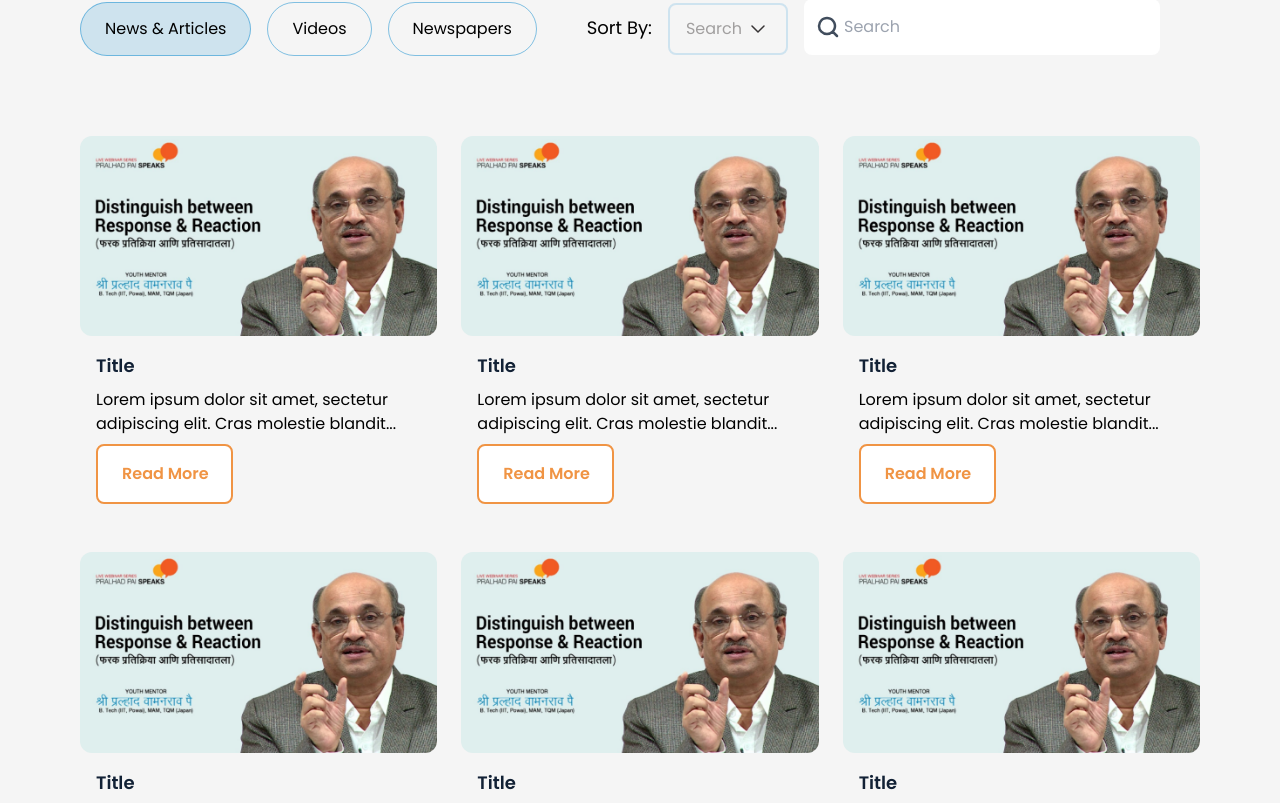
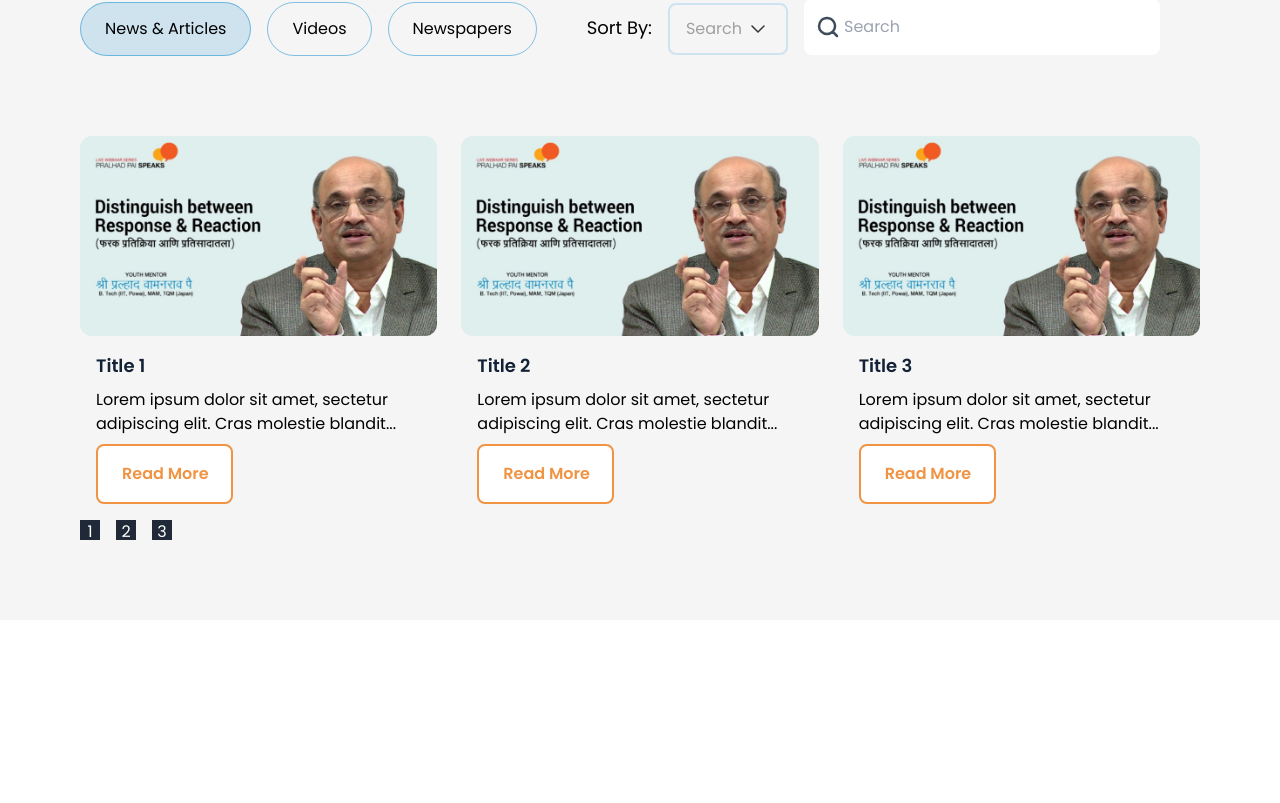
Before and after one commit to Lemon-Yellow-LLP/jeevanvidya, a React (Vite) app: page /media-press in a window 1280 px wide. Shown: the part 617-1420 px from the top of the page. After the commit the page ends 1237 px from the top, so only its background shows below. Built offline with nearby package versions, Linux system fonts and the light colour scheme.

Commit message:
Media Press Page

```diff
--- /dev/null
+++ b/src/components/Test.jsx
@@ -0,0 +1,30 @@
+import React from 'react';
+
+const Test = ({ totalPosts, postPerPage, setCurrentPage }) => {
+  let pages = [];
+
+  //   if totalPosts = 100 and postPerPage = 10 ;
+  // 100/10 = 10 pages
+  //if totalPosts = 25 and postPerPage = 10 so 25/10 = 2.5 to solve this condition use Math.ceil
+  for (let i = 1; i <= Math.ceil(totalPosts / postPerPage); i++) {
+    pages.push(i);
+  }
+
+  return (
+    <div className='flex gap-4'>
+      {pages.map((page, i) => {
+        return (
+          <button
+            key={i}
+            className='w-5 h-5 bg-gray-800 text-white'
+            onClick={() => setCurrentPage(page)}
+          >
+            {page}
+          </button>
+        );
+      })}
+    </div>
+  );
+};
+
+export default Test;
--- a/src/pages/MediaPress/index.jsx
+++ b/src/pages/MediaPress/index.jsx
@@ -8,6 +8,7 @@ import VideoImg from '@/assets/videoImg.png';
 import NewsImg from '@/assets/newspaper1.png';
 import SearchIcon from '@/assets/search_icon.svg';
 import Dropdown from '@/components/InputFields/Dropdown';
+import Test from '@/components/test';
 
 // const pages = [
 //   [
@@ -88,49 +89,49 @@ const newsData = [
   {
     image: newsarticlesImg,
     slug: 'News & Articles',
-    title: 'Title',
+    title: 'Title 1',
     desc: 'Lorem ipsum dolor sit amet, sectetur adipiscing elit. Cras molestie blandit...',
   },
   {
     image: newsarticlesImg,
     slug: 'News & Articles',
-    title: 'Title',
+    title: 'Title 2',
     desc: 'Lorem ipsum dolor sit amet, sectetur adipiscing elit. Cras molestie blandit...',
   },
   {
     image: newsarticlesImg,
     slug: 'News & Articles',
-    title: 'Title',
+    title: 'Title 3',
     desc: 'Lorem ipsum dolor sit amet, sectetur adipiscing elit. Cras molestie blandit...',
   },
   {
     image: newsarticlesImg,
     slug: 'News & Articles',
-    title: 'Title',
+    title: 'Title 4',
     desc: 'Lorem ipsum dolor sit amet, sectetur adipiscing elit. Cras molestie blandit...',
   },
   {
     image: newsarticlesImg,
     slug: 'News & Articles',
-    title: 'Title',
+    title: 'Title 5',
     desc: 'Lorem ipsum dolor sit amet, sectetur adipiscing elit. Cras molestie blandit...',
   },
   {
     image: newsarticlesImg,
     slug: 'News & Articles',
-    title: 'Title',
+    title: 'Title 6',
     desc: 'Lorem ipsum dolor sit amet, sectetur adipiscing elit. Cras molestie blandit...',
   },
   {
     image: newsarticlesImg,
     slug: 'News & Articles',
-    title: 'Title',
+    title: 'Title 7',
     desc: 'Lorem ipsum dolor sit amet, sectetur adipiscing elit. Cras molestie blandit...',
   },
   {
     image: newsarticlesImg,
     slug: 'News & Articles',
-    title: 'Title',
+    title: 'Title 8',
     desc: 'Lorem ipsum dolor sit amet, sectetur adipiscing elit. Cras molestie blandit...',
   },
 ];
@@ -185,6 +186,13 @@ const NewspaperData = [
 
 export default function MediaPress() {
   const tabs = ['News & Articles', 'Videos', 'Newspapers'];
+  const [currentPage, setCurrentPage] = useState(1);
+  const [postPerPage, setPostPerPage] = useState(3);
+
+  const lastPostIndex = currentPage * postPerPage;
+  const firstPostIndex = lastPostIndex - postPerPage;
+
+  const currentPosts = newsData.slice(firstPostIndex, lastPostIndex);
 
   const options = [
     {
@@ -240,6 +248,7 @@ export default function MediaPress() {
               placeholder='Search'
               className='w-full pl-10 py-4 rounded-lg border-white'
             />
+
           </div>
           <form className='flex gap-4 items-baseline'>
             <label htmlFor='Sort By:' className='text-xs md:text-lg '>
@@ -253,11 +262,13 @@ export default function MediaPress() {
       <div className='p-3 md:p-10 lg:p-20 bg-[#f5f5f5]'>
         <div
           className={`grid gap-x-6 gap-y-8 ${
-            activeTab === tabs[0] || activeTab === tabs[1] ? 'md:grid-cols-2 lg:grid-cols-3' : 'md:grid-cols-3 lg:grid-cols-4'
+            activeTab === tabs[0] || activeTab === tabs[1]
+              ? 'md:grid-cols-2 lg:grid-cols-3'
+              : 'md:grid-cols-3 lg:grid-cols-4'
           }`}
         >
           {activeTab === tabs[0] &&
-            newsData.map((data, i) => (
+            currentPosts.map((data, i) => (
               <MediaCard
                 key={i}
                 cardTitle={data.title}
@@ -280,6 +291,7 @@ export default function MediaPress() {
           {activeTab === tabs[2] &&
             NewspaperData.map((data, i) => <MediaCard key={i} cardImage={data.image} />)}
         </div>
+        <Test totalPosts={newsData.length} postPerPage={postPerPage} setCurrentPage={setCurrentPage}/>
       </div>
     </section>
   );
```
